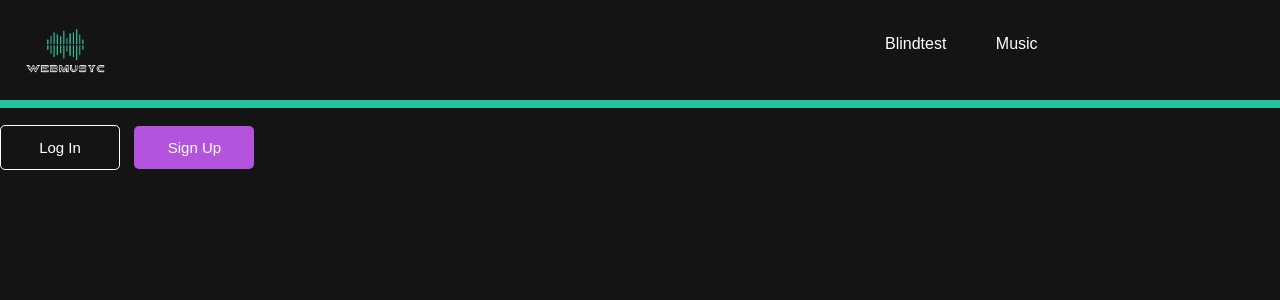
After one commit to EtienneLm/Ydiscover-Web-Music, a Flask app: template templates/header.html in a window 1280 px wide. The commit adds this page. Shown: the top 300 px of the page. Run offline with Flask 3, Linux system fonts and the light colour scheme; the template is opened without the code that fills it, so the values that code supplies are empty.

Commit message:
created blindtest page, used block contenu and separated the header, put sources in the readme

```diff
--- /dev/null
+++ b/templates/header.html
@@ -0,0 +1,40 @@
+<!DOCTYPE html>
+<html lang="en">
+<head>
+    <meta charset="UTF-8">
+    <meta name="viewport" content="width=device-width, initial-scale=1.0">
+    <link rel="stylesheet" href="../static/header.css">
+    <link rel="stylesheet" href="../static/page.css">
+    <link rel="shortcut icon" href="../static/Top-Logo.png" type="image/x-icon" class="bright-image">
+    <link rel="stylesheet" href="https://cdnjs.cloudflare.com/ajax/libs/font-awesome/6.4.2/css/all.min.css" integrity="sha512-z3gLpd7yknf1YoNbCzqRKc4qyor8gaKU1qmn+CShxbuBusANI9QpRohGBreCFkKxLhei6S9CQXFEbbKuqLg0DA==" crossorigin="anonymous" referrerpolicy="no-referrer" />
+    <title>WebMusYc</title>
+</head>
+<body>
+    <!-- barre header -->
+    <header>
+        <section class="header">
+            <nav>
+                <div class="onglet">
+                    <a href="/home" class="container_logo">
+                        <img src="../static/logo_Webmusyc.png" alt="logo" class="logo">
+                    </a>
+                        <div class="suggestion">
+                            <a  href="blind_test.html"> Blindtest</a>
+                            <a  href="music.html">Music</a>
+                        </div>
+                </div>
+                    <div class="buttons">
+                        <button class="login">Log In</button>
+                        <button class="register">Sign Up</button>
+                    </div>
+                <div class="barre">
+                </div>
+            </nav>
+        </section>
+    </header>
+
+    {% block contenu %}
+    {% endblock contenu %}
+
+</body>
+</html>
```
Also changed, not shown: templates/blindTest.html (added, +15 -0 lines), templates/home.html (+3 -36 lines), README.md.
